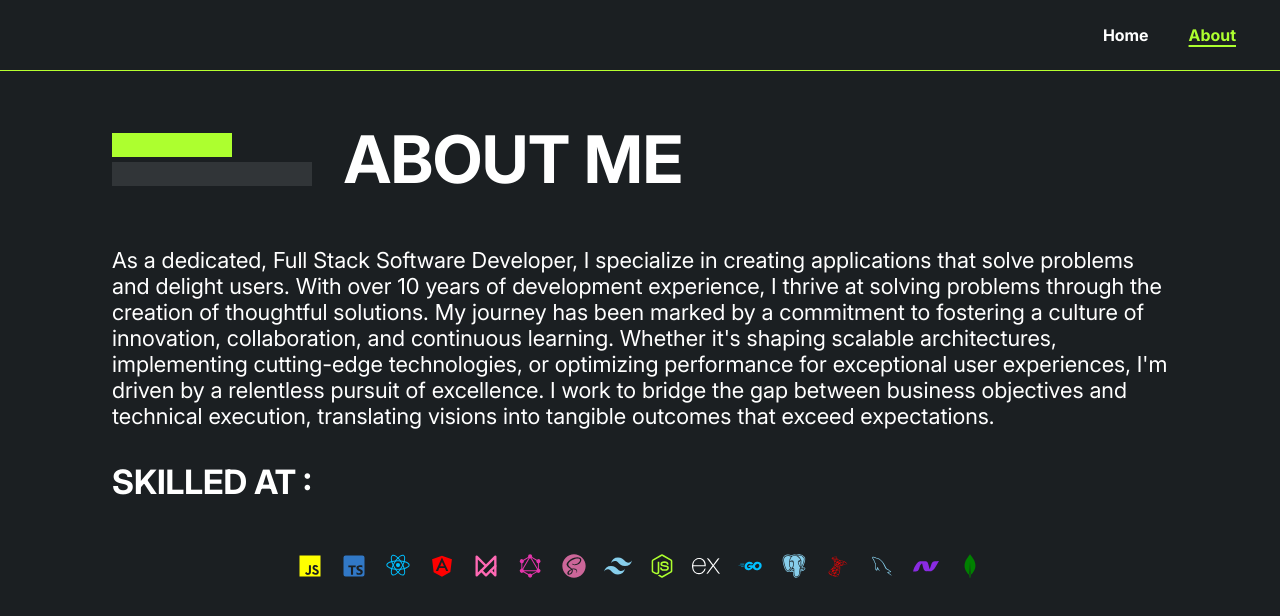
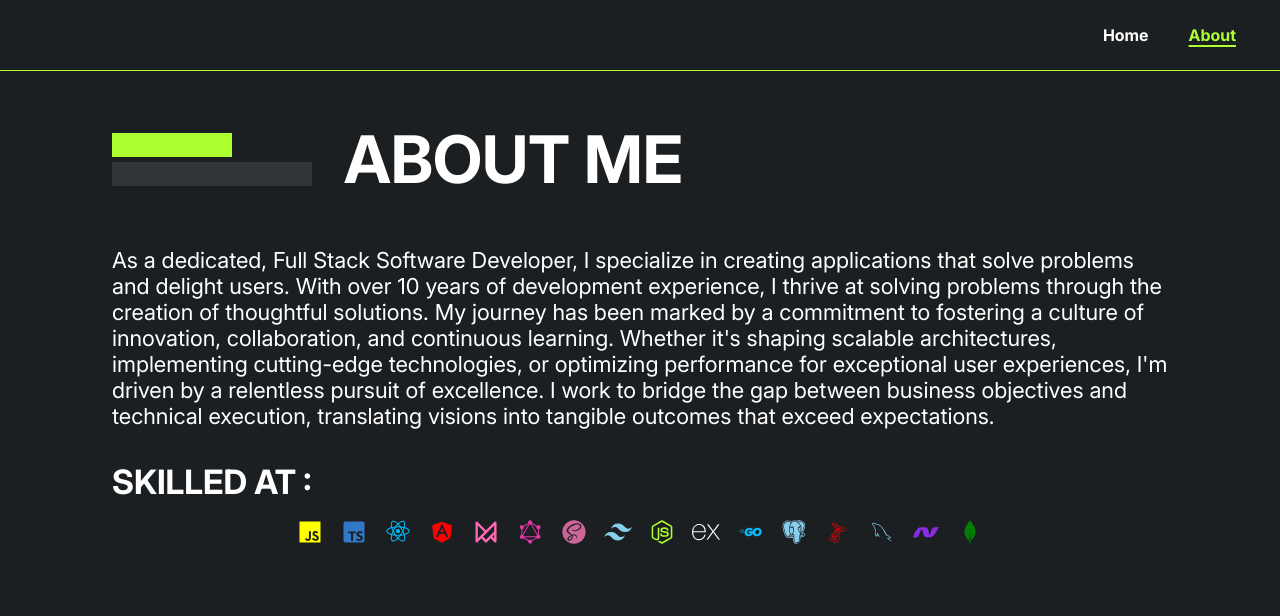
Before and after one commit to smontana/Portfolio, a React (Create React App) app: page /about in a window 1280 px wide. Shown: the top 616 px of the page. Built offline with nearby package versions, Linux system fonts and the light colour scheme; some icons are missing.

Commit message:
fixed issue with tooltip CSS

```diff
--- a/src/components/TooltipElement/SkillTooltipCSS.jsx
+++ b/src/components/TooltipElement/SkillTooltipCSS.jsx
@@ -1,8 +1,16 @@
+import "./Style.scss";
+
 // Lightweight CSS-only tooltip component
 export function SkillTooltip({ Icon, color, label }) {
   return (
-    <div className="skill-tooltip-wrapper" data-tooltip={label}>
-      <Icon style={{ color }} aria-label={label} />
+    <div
+      className="skill-tooltip-wrapper"
+      data-tooltip={label}
+      tabIndex={0}
+      role="img"
+      aria-label={label}
+    >
+      <Icon style={{ color }} />
     </div>
   );
 }
--- a/src/components/TooltipElement/Style.scss
+++ b/src/components/TooltipElement/Style.scss
@@ -14,65 +14,85 @@
   position: relative;
   display: inline-flex;
   cursor: pointer;
+  outline: none;
+  -webkit-tap-highlight-color: transparent;
 
   // The tooltip itself
   &::before {
     content: attr(data-tooltip);
     position: absolute;
-    bottom: 100%;
+    bottom: calc(100% + 4px);
     left: 50%;
-    transform: translateX(-50%) translateY(-8px);
+    transform: translateX(-50%);
     padding: 0.25rem 0.5rem;
     background-color: #444;
     color: white;
-    font-size: 0.9em;
+    font-size: 0.75rem;
     border-radius: 4px;
     white-space: nowrap;
     opacity: 0;
     pointer-events: none;
-    transition: opacity 0.2s ease, transform 0.2s ease;
+    transition: opacity 0.2s ease;
     z-index: 9999;
   }
 
-  // Tooltip arrow
+  // Tooltip arrow (points downward, attached to bottom of tooltip)
   &::after {
     content: '';
     position: absolute;
     bottom: 100%;
     left: 50%;
-    transform: translateX(-50%) translateY(-2px);
-    border: 5px solid transparent;
-    border-top-color: #444;
+    transform: translateX(-50%) translateY(8px);
+    width: 0;
+    height: 0;
+    border-left: 5px solid transparent;
+    border-right: 5px solid transparent;
+    border-top: 5px solid #444;
     opacity: 0;
     pointer-events: none;
-    transition: opacity 0.2s ease, transform 0.2s ease;
+    transition: opacity 0.2s ease;
     z-index: 9999;
   }
 
-  // Show tooltip on hover and focus
-  &:hover::before,
-  &:hover::after,
-  &:focus-within::before,
-  &:focus-within::after {
+  // Desktop: Show tooltip on hover
+  @media (hover: hover) and (pointer: fine) {
+    &:hover::before,
+    &:hover::after {
+      opacity: 1;
+      transform: translateX(-50%) translateY(0);
+    }
+
+    &:hover svg {
+      transform: scale(1.1);
+    }
+  }
+
+  // Mobile/Touch: Show tooltip on focus/active
+  &:focus::before,
+  &:focus::after,
+  &:active::before,
+  &:active::after {
     opacity: 1;
     transform: translateX(-50%) translateY(0);
   }
 
-  // Make icon focusable for keyboard navigation
+  // Keyboard navigation
+  &:focus-visible {
+    outline: 2px solid #ADFF2F;
+    outline-offset: 2px;
+    border-radius: 4px;
+  }
+
+  // Icon styles
   svg {
     outline: none;
     transition: transform 0.2s ease;
+    display: block;
   }
 
-  &:hover svg,
-  &:focus-within svg {
+  &:focus svg,
+  &:active svg {
     transform: scale(1.1);
-  }
-
-  // Accessibility: show tooltip on focus
-  &:focus-within::before,
-  &:focus-within::after {
-    opacity: 1;
   }
 }
 
```
